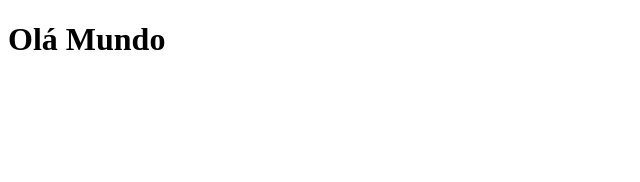
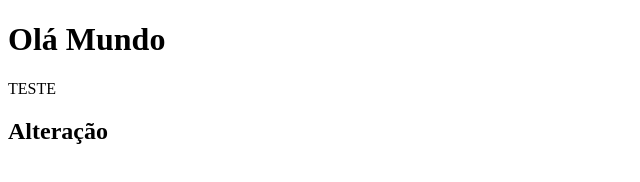
Before and after one commit to ILeonardoM/curso_git_1, a plain HTML site: page index.html in a window 1280 px wide. Shown: the whole page, without its empty margins (0-640 px from the left). Drawn offline with Linux system fonts and the light colour scheme.

Commit message:
Enviando alteracoes

```diff
--- a/index.html
+++ b/index.html
@@ -8,6 +8,8 @@
 </head>
 <body>
     <h1>Olá Mundo</h1>
+    <p>TESTE</p>
+    <h2>Alteração</h2>
 </body>
 </html>
 
```
